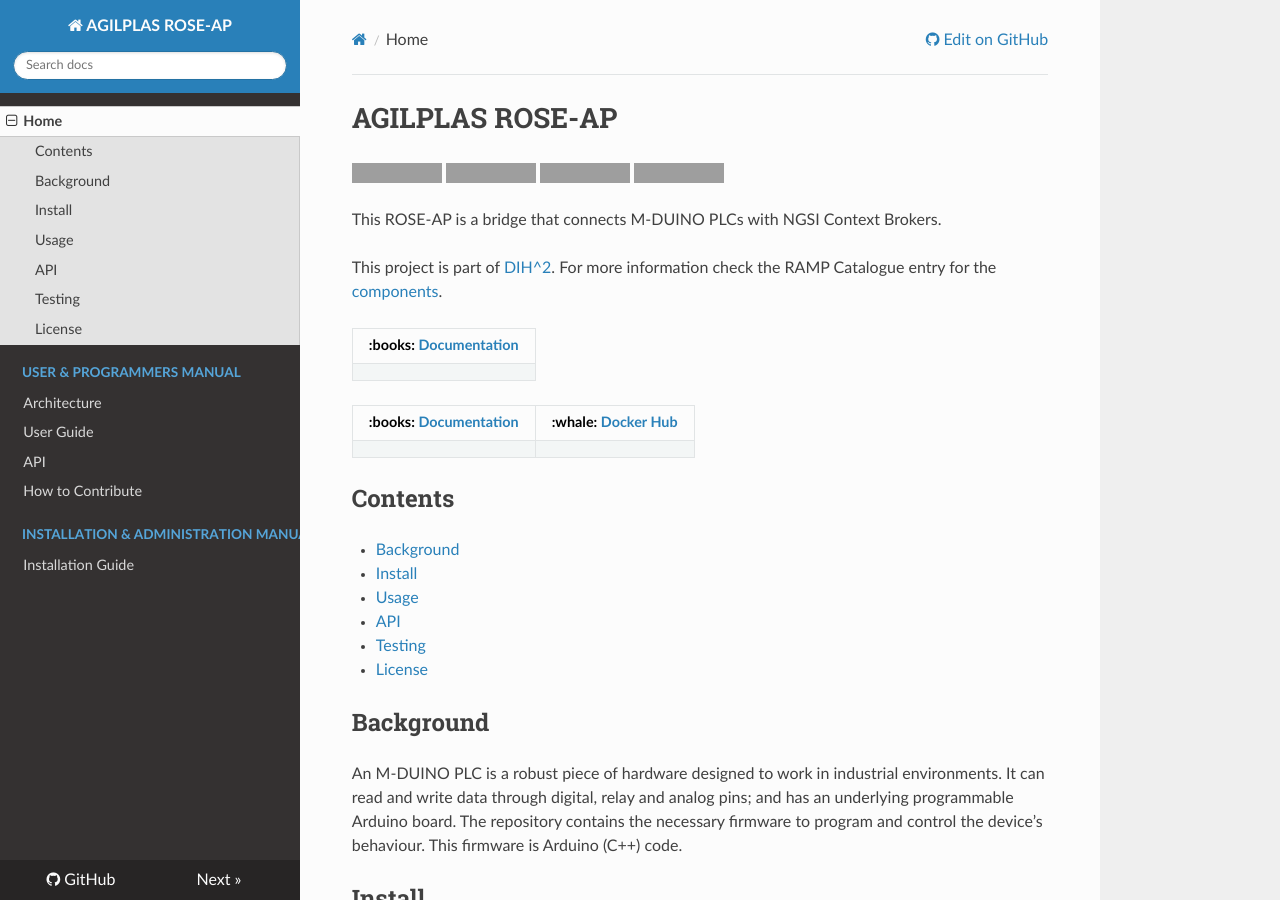
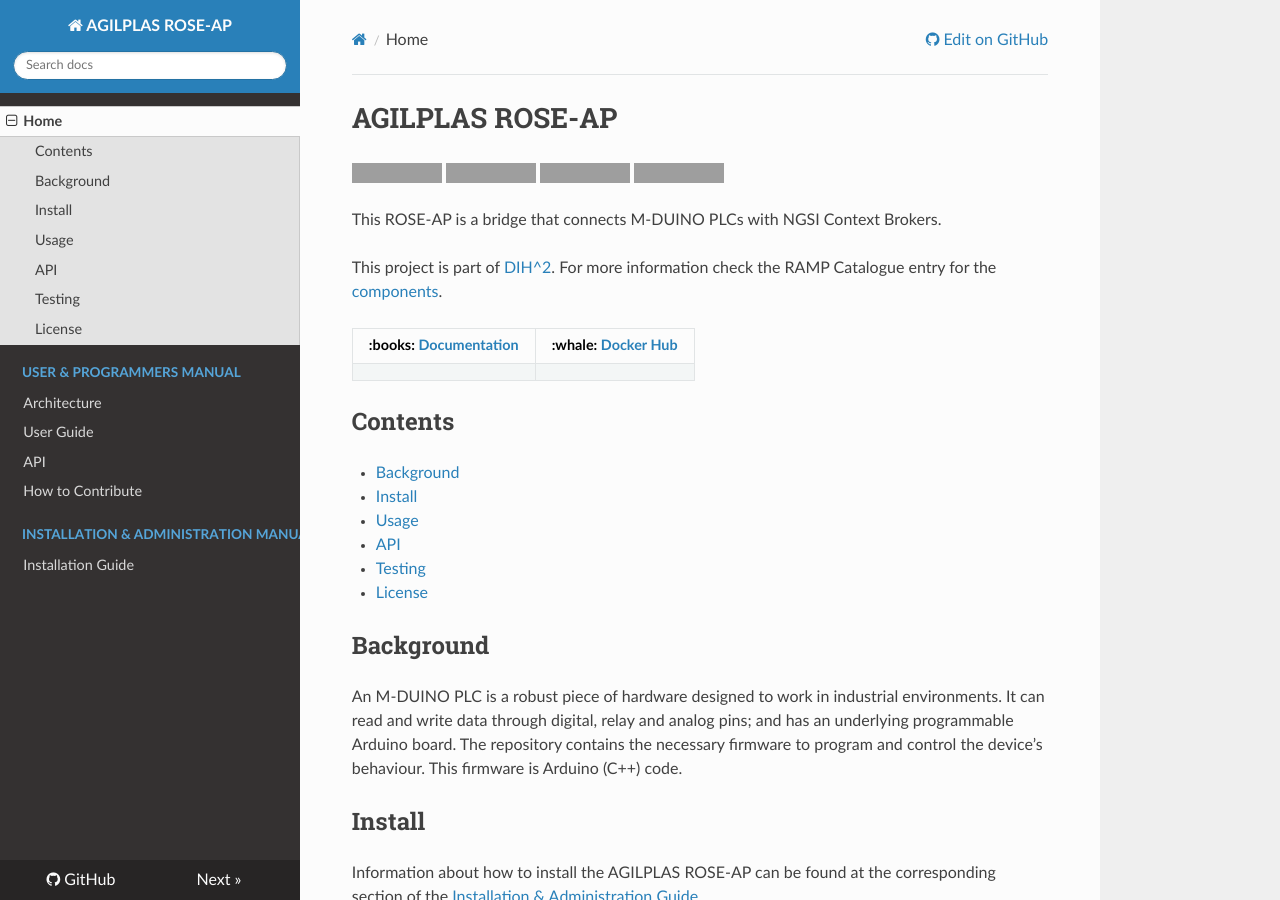
Before and after one commit to ramp-eu/AGILPLAS, an MkDocs documentation site: the page built from docs/README.md, in a window 1280 px wide and 900 px high. Built offline with MkDocs 1.6.1, drawn with Linux system fonts in a browser that asks for light colours; nearby versions of some CDN libraries; grey boxes are pictures that could not be loaded.

Commit message:
README: remove error

```diff
--- a/docs/README.md
+++ b/docs/README.md
@@ -10,9 +10,6 @@
 
 This project is part of [DIH^2](http://www.dih-squared.eu/). For more information check the RAMP Catalogue entry for the
 [components](https://github.com/xxx).
-
-| :books: [Documentation](https://agilplas.readthedocs.io/en/latest) |
-| --------------------------------------------- |
 
 | :books: [Documentation](https://agilplas.readthedocs.io/en/latest) | :whale: [Docker Hub](https://hub.docker.com/r/jaclavijo/agilplas) |
 | --------------------------------------------- | ------------------------------------------------------------- |
```
